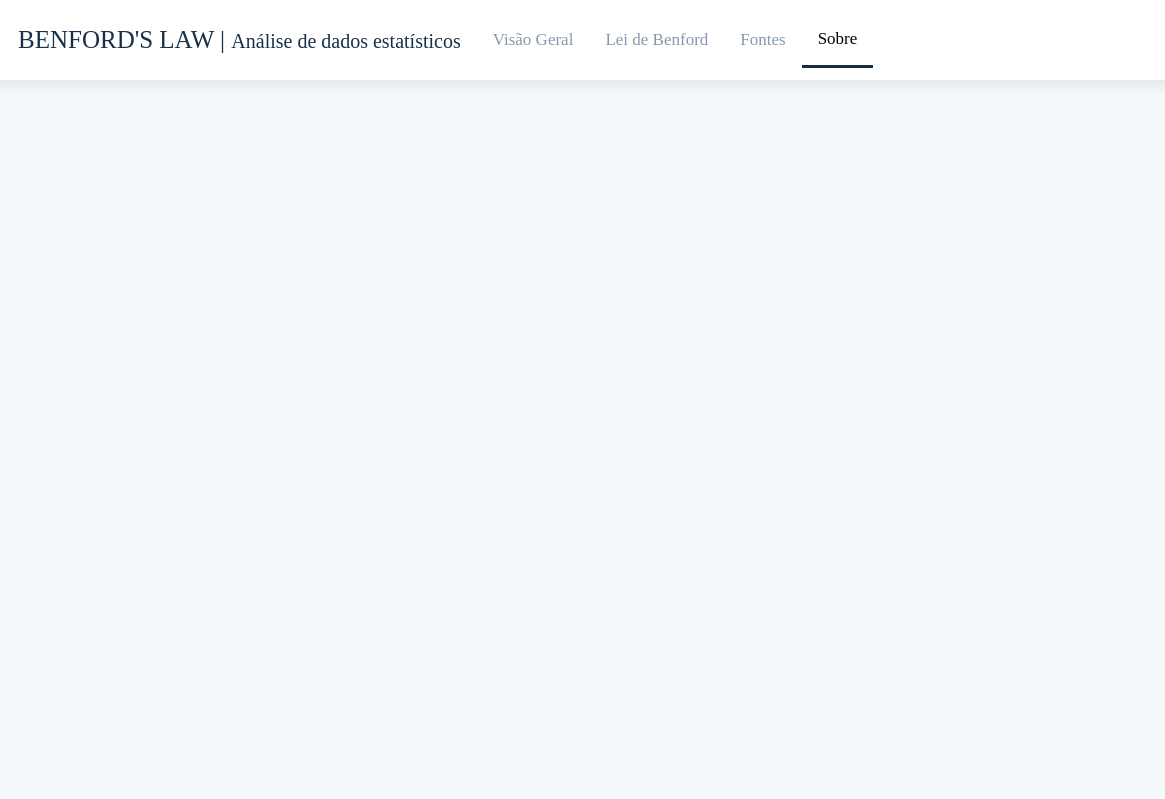
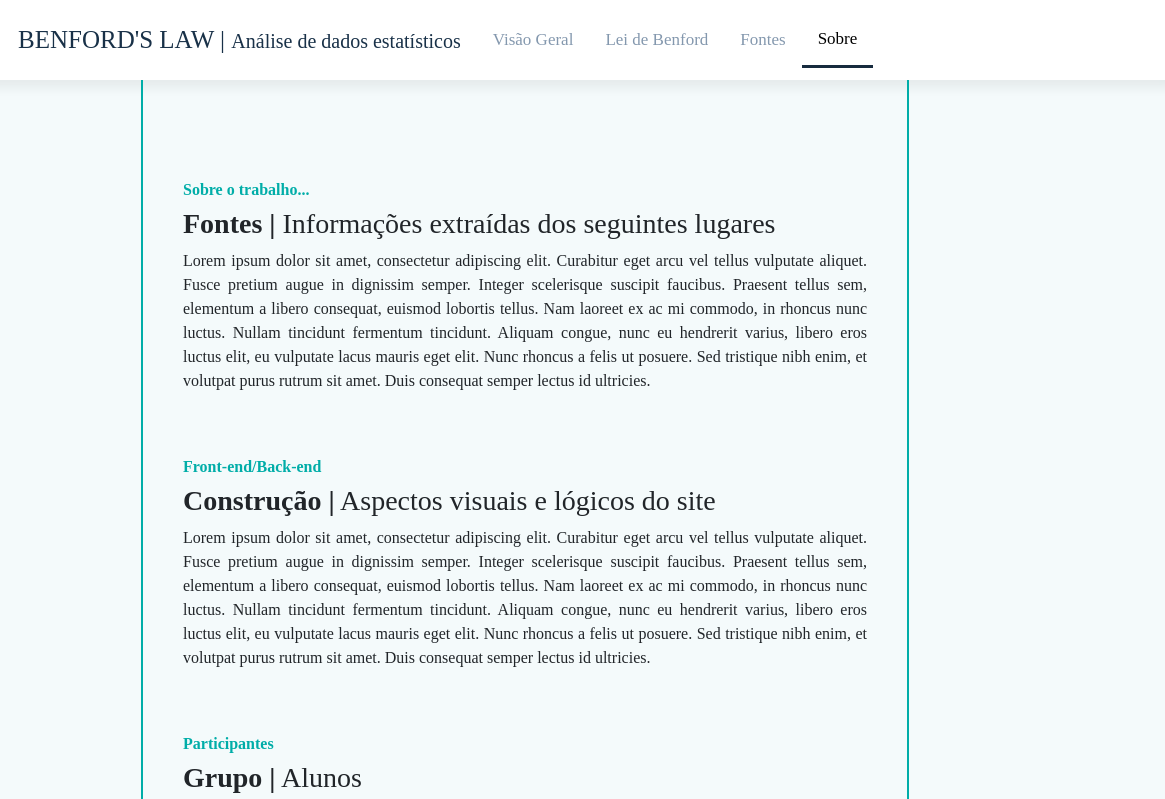
Before and after one commit to koobzaar/Newcomb, a plain HTML site: page pages/sobre/sobre.html in a window 1280 px wide. Shown: the top 799 px of the page, 115-1280 px from the left. Drawn offline with Linux system fonts and the light colour scheme; a web font is replaced by a local one.

Commit message:
Adições prévias no front-end

```diff
--- a/pages/sobre/sobre.css
+++ b/pages/sobre/sobre.css
@@ -9,12 +9,6 @@
     src: local('Open Sans'), local('OpenSans'), url(https://fonts.gstatic.com/s/productsans/v5/HYvgU2fE2nRJvZ5JFAumwegdm0LZdjqr5-oayXSOefg.woff2) format('woff2');
 }
 
-:root {
-    --corFundoSite: #f4fafb;
-    --corPrimaria: #4285F4;
-    --cor2: #222222;
-
-}
 
 body {
     background-color: var(--corFundoSite) !important;
@@ -191,3 +185,24 @@ li {
     width: 260px;
     height: 50%;
 }
+.explanation{
+    height: 800px;
+    display: flex;
+    align-items: center;
+    flex-direction: column;
+}
+.content{
+border-left: 2px solid var(--corPrimaria);
+border-right: 2px solid var(--corPrimaria);
+padding: 40px;
+padding-top: 100px;
+width: 60%;
+text-align: left;
+
+}
+.content h6{
+    color: var(--corPrimaria);
+}
+.explanation p {
+    text-align: justify !important;
+}
--- a/pages/sobre/sobre.html
+++ b/pages/sobre/sobre.html
@@ -9,6 +9,7 @@
     <script src="../../js/bootstrap.min.js" crossorigin="anonymous"></script>
     <script src="../../js/jquery-3.5.1.min.js"></script>
     <link rel="stylesheet" href="../../css/global.css">
+    <link rel="stylesheet" href="./sobre.css">
 
     <meta charset="UTF-8">
 </head>
@@ -22,4 +23,23 @@
         <a href="#contact">Fontes</a>
         <a class="active" href="../sobre/sobre.html">Sobre</a>
     </div>
+    <div class="explanation">
+        <div class="content">
+            <h6 id="primaryColor"><b> Sobre o trabalho...</b></h6>
+            <h3><b> Fontes |</b> Informações extraídas dos seguintes lugares </h3>
+            <p>Lorem ipsum dolor sit amet, consectetur adipiscing elit. Curabitur eget arcu vel tellus vulputate aliquet. Fusce pretium augue in dignissim semper. Integer scelerisque suscipit faucibus. Praesent tellus sem, elementum a libero consequat, euismod lobortis tellus. Nam laoreet ex ac mi commodo, in rhoncus nunc luctus. Nullam tincidunt fermentum tincidunt. Aliquam congue, nunc eu hendrerit varius, libero eros luctus elit, eu vulputate lacus mauris eget elit. Nunc rhoncus a felis ut posuere. Sed tristique nibh enim, et volutpat purus rutrum sit amet. Duis consequat semper lectus id ultricies.
+            </p>
+            <br></br>
+            <h6 id="primaryColor"><b> Front-end/Back-end </b></h6>
+            <h3><b>Construção |</b> Aspectos visuais e lógicos do site </h3>
+            <p>Lorem ipsum dolor sit amet, consectetur adipiscing elit. Curabitur eget arcu vel tellus vulputate aliquet. Fusce pretium augue in dignissim semper. Integer scelerisque suscipit faucibus. Praesent tellus sem, elementum a libero consequat, euismod lobortis tellus. Nam laoreet ex ac mi commodo, in rhoncus nunc luctus. Nullam tincidunt fermentum tincidunt. Aliquam congue, nunc eu hendrerit varius, libero eros luctus elit, eu vulputate lacus mauris eget elit. Nunc rhoncus a felis ut posuere. Sed tristique nibh enim, et volutpat purus rutrum sit amet. Duis consequat semper lectus id ultricies.
+            </p>
+            <br></br>
+            <h6 id="primaryColor"><b> Participantes</b></h6>
+            <h3><b> Grupo |</b> Alunos </h3>
+            <p>Lorem ipsum dolor sit amet, consectetur adipiscing elit. Curabitur eget arcu vel tellus vulputate aliquet. Fusce pretium augue in dignissim semper. Integer scelerisque suscipit faucibus. Praesent tellus sem, elementum a libero consequat, euismod lobortis tellus. Nam laoreet ex ac mi commodo, in rhoncus nunc luctus. Nullam tincidunt fermentum tincidunt. Aliquam congue, nunc eu hendrerit varius, libero eros luctus elit, eu vulputate lacus mauris eget elit. Nunc rhoncus a felis ut posuere. Sed tristique nibh enim, et volutpat purus rutrum sit amet. Duis consequat semper lectus id ultricies.
+            </p>
+            <br></br>
+        </div>
+    </div>
 </body>
```
